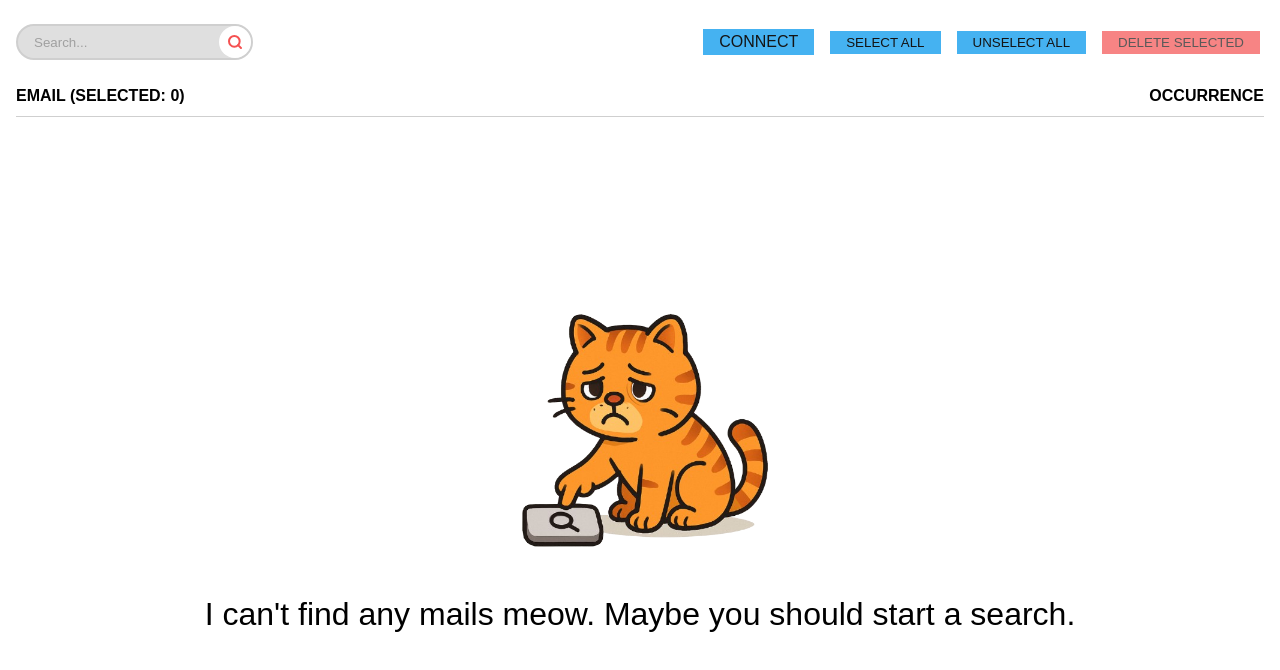
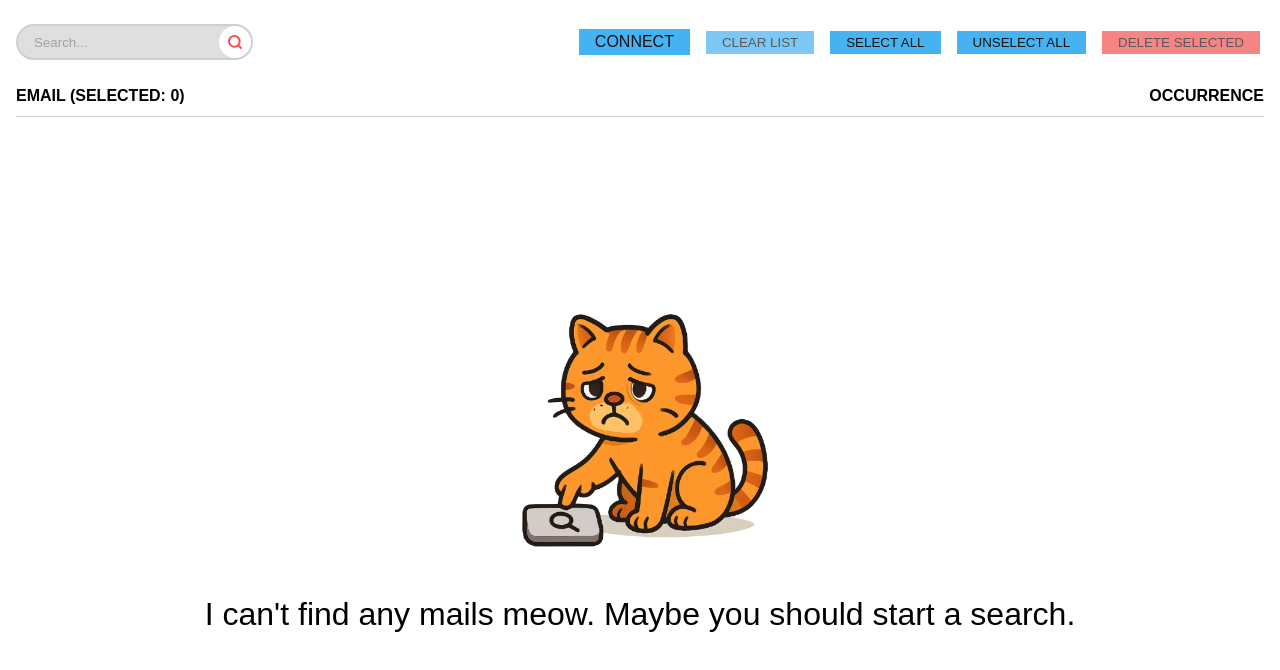
Before and after one commit to LouisDerveloy/Mail-Cleaner, a Vue app: page / in a window 1280 px wide. Shown: the top 670 px of the page. Built offline with nearby package versions, Linux system fonts and the light colour scheme.

Commit message:
resolved #5

```diff
--- a/src/Views/AnalyseMailView.vue
+++ b/src/Views/AnalyseMailView.vue
@@ -123,6 +123,12 @@ async function deleteSelected() {
   }
 }
 
+function clearList() {
+  // No need to clear in the backend, it will be cleared when the user starts a new search.
+  // We just need to clear the UI.
+  senders.value = [];
+}
+
 </script>
 <template>
   <section class="analyse-view">
@@ -137,6 +143,7 @@ async function deleteSelected() {
         </button>
       </div>
       <RouterLink to="user/connexion">Connect</RouterLink>
+      <button @click="clearList" :disabled="isProcessing || senders.length === 0">Clear List</button>
       <button @click="selectAll">Select All</button>
       <button @click="unselectAll">Unselect All</button>
       <button @click="deleteSelected" :disabled="selectedCount === 0" class="delete-button">Delete Selected</button>
```
